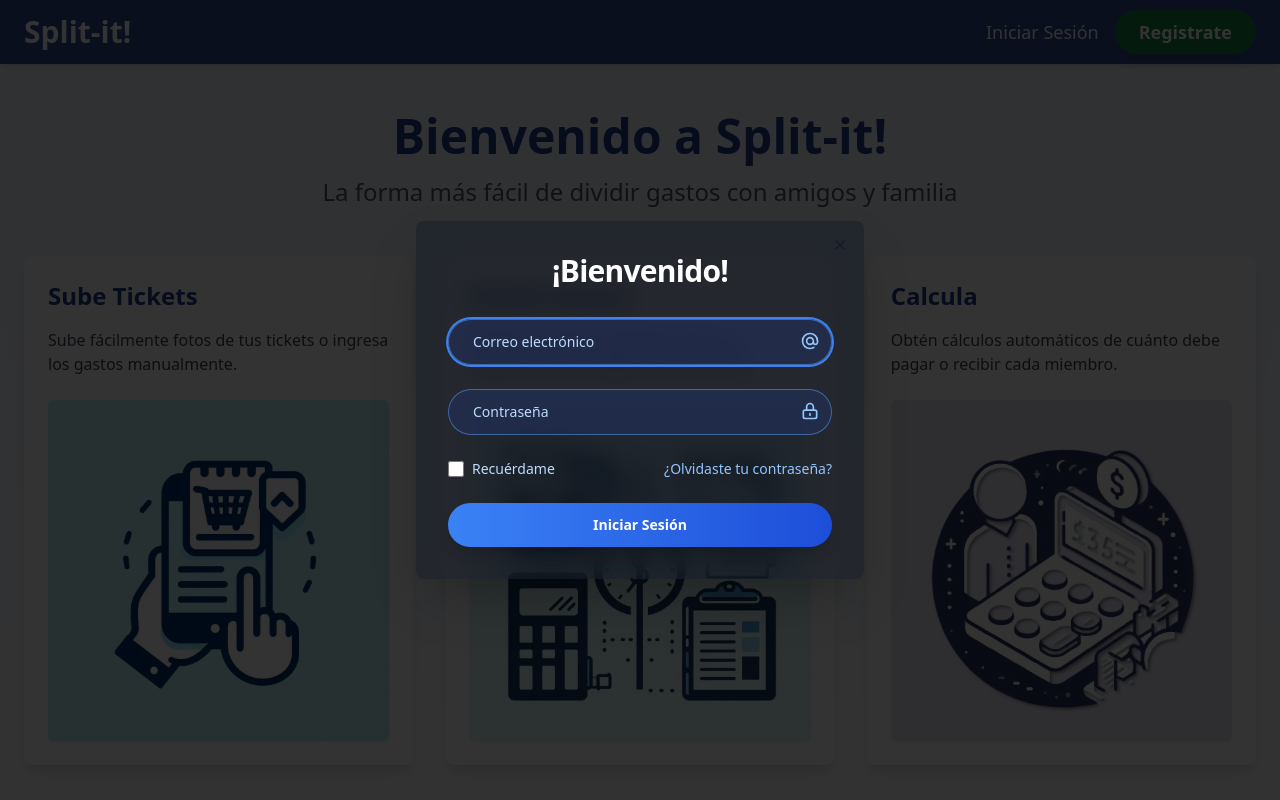
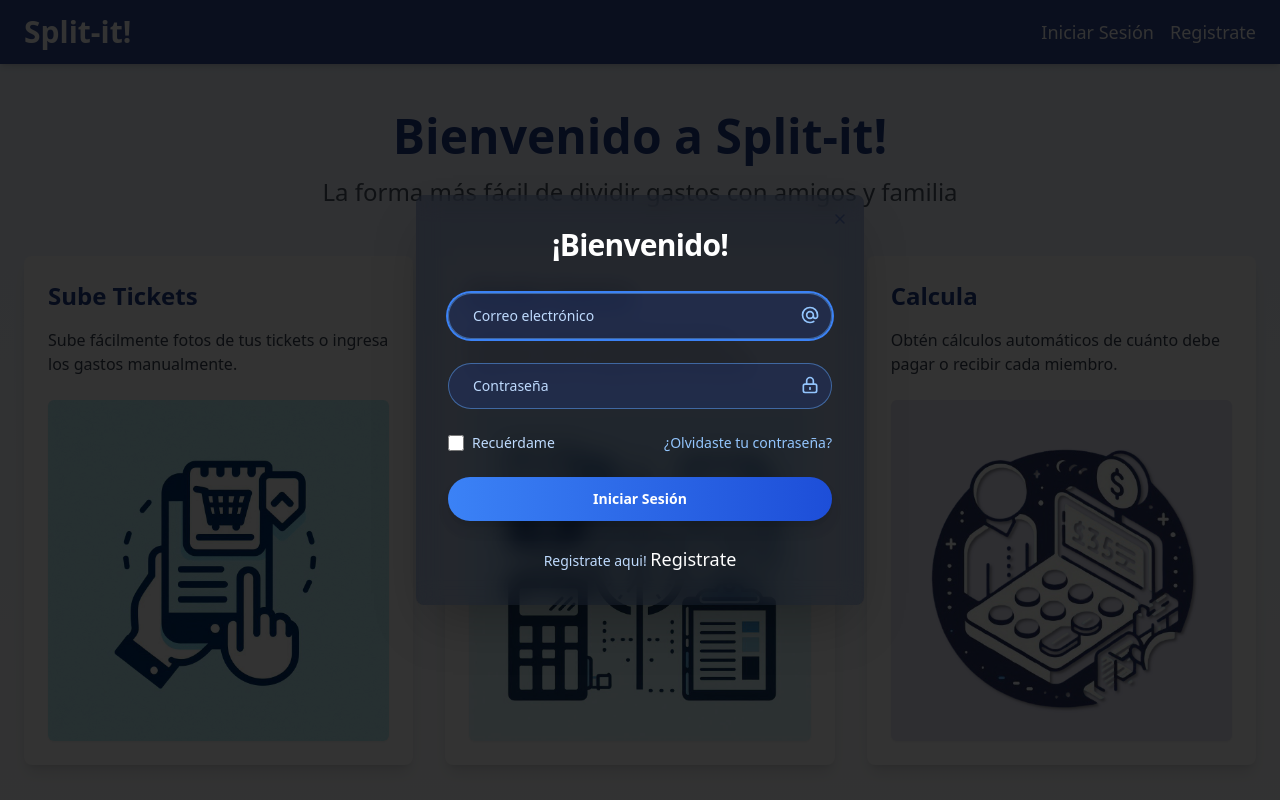
Before and after one commit to ianlio-git/Split-it, a React (Vite) app: page / in a window 1280 px wide. Both pictures are taken after a click on the button "Iniciar Sesión". Shown: the top 800 px of the page. Built offline with nearby package versions, Linux system fonts and the light colour scheme.

Commit message:
modificacion login

```diff
--- a/src/components/Login.jsx
+++ b/src/components/Login.jsx
@@ -9,7 +9,7 @@ import {
   DialogTitle,
   DialogTrigger,
 } from "@/components/ui/dialog";
-
+import Register from "../components/Register";
 function Login() {
   const [email, setEmail] = useState("");
   const [password, setPassword] = useState("");
@@ -131,6 +131,14 @@ function Login() {
                 Iniciar Sesión
               </button>
             </form>
+            <div className="mt-6 text-center">
+              <p className="text-blue-200">
+                Registrate aqui!{" "}
+                <span className="text-blue-300 hover:text-blue-100 transition-colors duration-200">
+                  <Register />
+                </span>
+              </p>
+            </div>
           </DialogDescription>
         </DialogHeader>
       </DialogContent>
--- a/src/components/Register.jsx
+++ b/src/components/Register.jsx
@@ -10,7 +10,7 @@ import Login from "../components/Login";
 function Register() {
   return (
     <Dialog>
-      <DialogTrigger className="text-white bg-green-700 hover:bg-green-800 transition-all duration-300 transform hover:scale-105 px-6 py-2 rounded-full text-sm md:text-lg font-semibold shadow-lg">
+      <DialogTrigger className="text-white hover:text-blue-200 transition-all duration-300 transform hover:scale-105 text-sm md:text-lg  ">
         Registrate
       </DialogTrigger>
       <DialogContent className="p-0 overflow-hidden bg-transparent rounded-3xl shadow-2xl max-w-md w-full mx-auto backdrop-blur-md backdrop-filter border-0">
```
